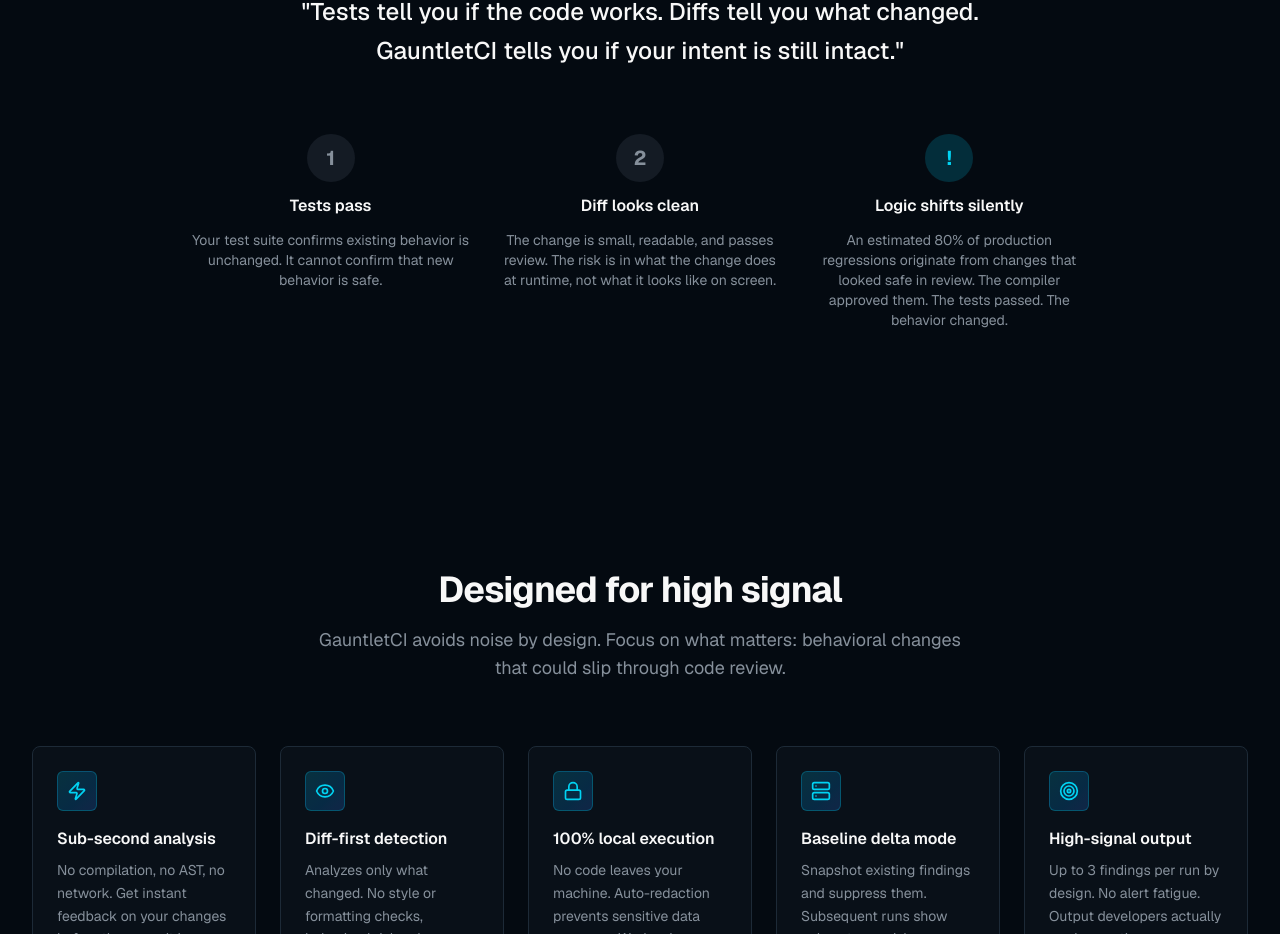
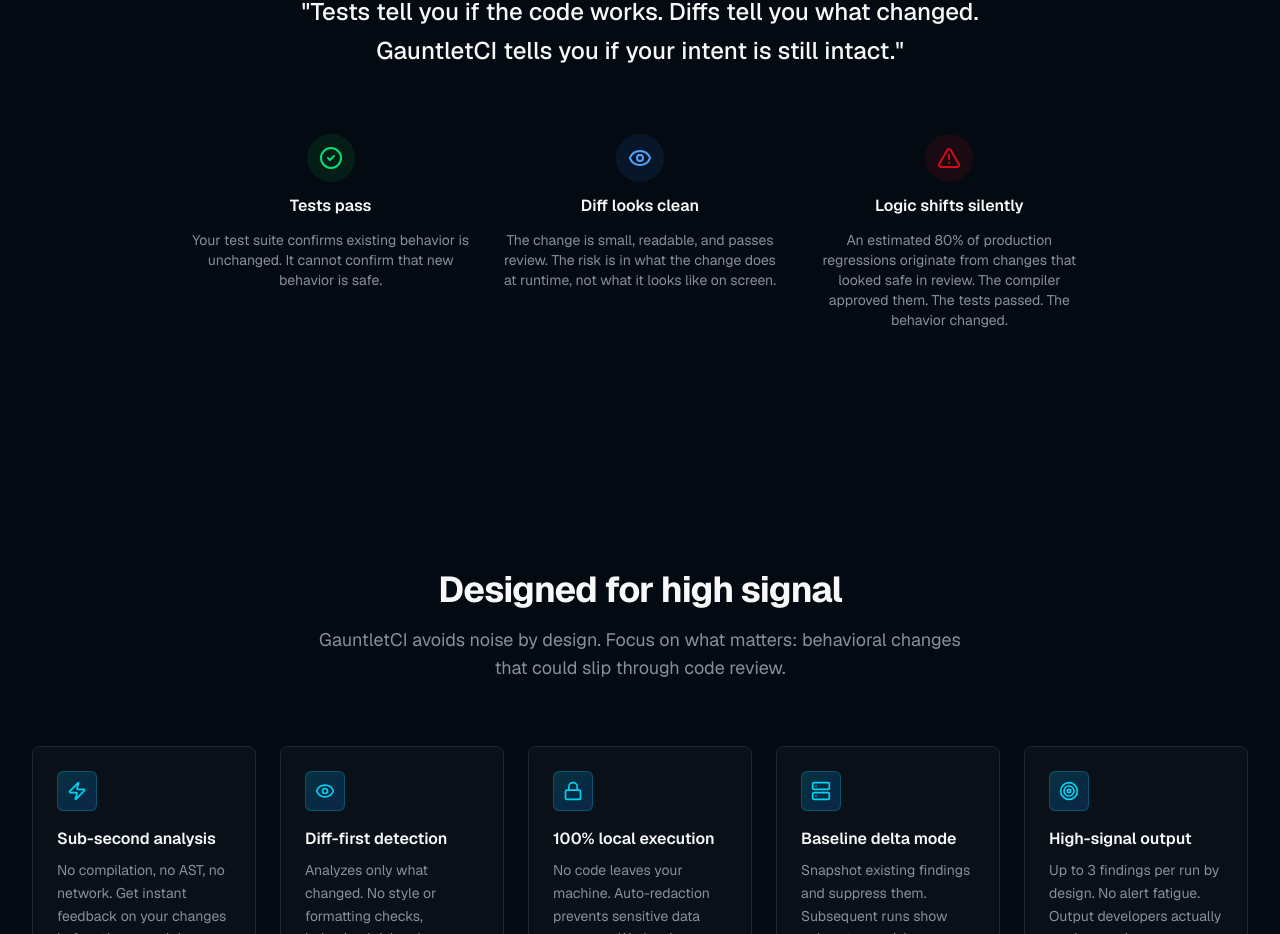
Before and after one commit to EricCogen/GauntletCI, a Next.js app in the folder site/: page / in a window 1280 px wide. Shown: the part 1431-2365 px from the top of the page. Built offline with nearby package versions, Linux system fonts and the light colour scheme.

Commit message:
[DOCS] Replace number/bang indicators with icons in Visibility Gap

```diff
--- a/site/components/visibility-gap.tsx
+++ b/site/components/visibility-gap.tsx
@@ -1,3 +1,5 @@
+import { CheckCircle2, Eye, AlertTriangle } from "lucide-react";
+
 export function VisibilityGap() {
   return (
     <section id="visibility-gap" className="py-24 sm:py-32">
@@ -17,17 +19,23 @@
 
         <div className="mx-auto max-w-4xl grid grid-cols-1 md:grid-cols-3 gap-8 text-center">
           <div className="flex flex-col items-center gap-3">
-            <div className="h-12 w-12 rounded-full bg-muted flex items-center justify-center text-xl font-bold text-muted-foreground">1</div>
+            <div className="h-12 w-12 rounded-full bg-green-500/10 flex items-center justify-center">
+              <CheckCircle2 className="h-6 w-6 text-green-400" />
+            </div>
             <p className="font-semibold text-foreground">Tests pass</p>
             <p className="text-sm text-muted-foreground">Your test suite confirms existing behavior is unchanged. It cannot confirm that new behavior is safe.</p>
           </div>
           <div className="flex flex-col items-center gap-3">
-            <div className="h-12 w-12 rounded-full bg-muted flex items-center justify-center text-xl font-bold text-muted-foreground">2</div>
+            <div className="h-12 w-12 rounded-full bg-blue-500/10 flex items-center justify-center">
+              <Eye className="h-6 w-6 text-blue-400" />
+            </div>
             <p className="font-semibold text-foreground">Diff looks clean</p>
             <p className="text-sm text-muted-foreground">The change is small, readable, and passes review. The risk is in what the change does at runtime, not what it looks like on screen.</p>
           </div>
           <div className="flex flex-col items-center gap-3">
-            <div className="h-12 w-12 rounded-full bg-cyan-500/20 flex items-center justify-center text-xl font-bold text-cyan-400">!</div>
+            <div className="h-12 w-12 rounded-full bg-destructive/10 flex items-center justify-center">
+              <AlertTriangle className="h-6 w-6 text-destructive" />
+            </div>
             <p className="font-semibold text-foreground">Logic shifts silently</p>
             <p className="text-sm text-muted-foreground">An estimated 80% of production regressions originate from changes that looked safe in review. The compiler approved them. The tests passed. The behavior changed.</p>
           </div>
```
